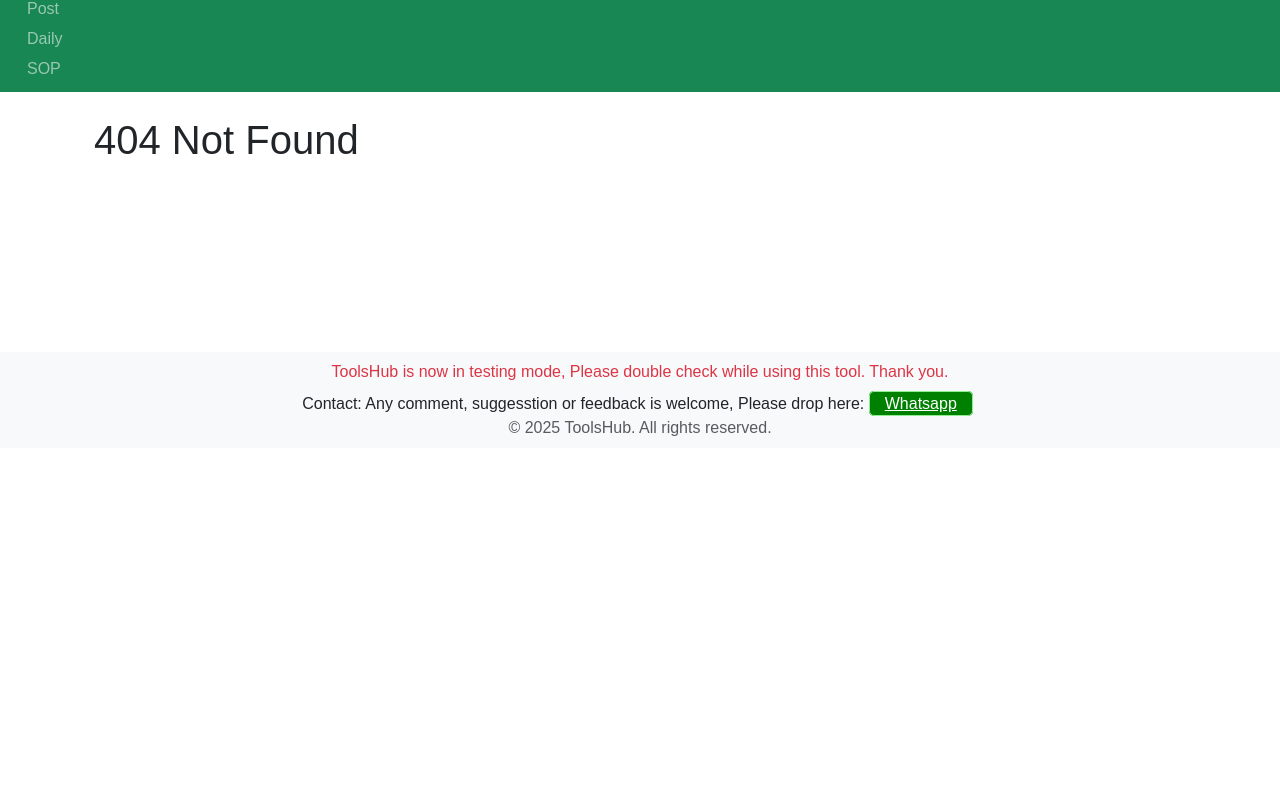
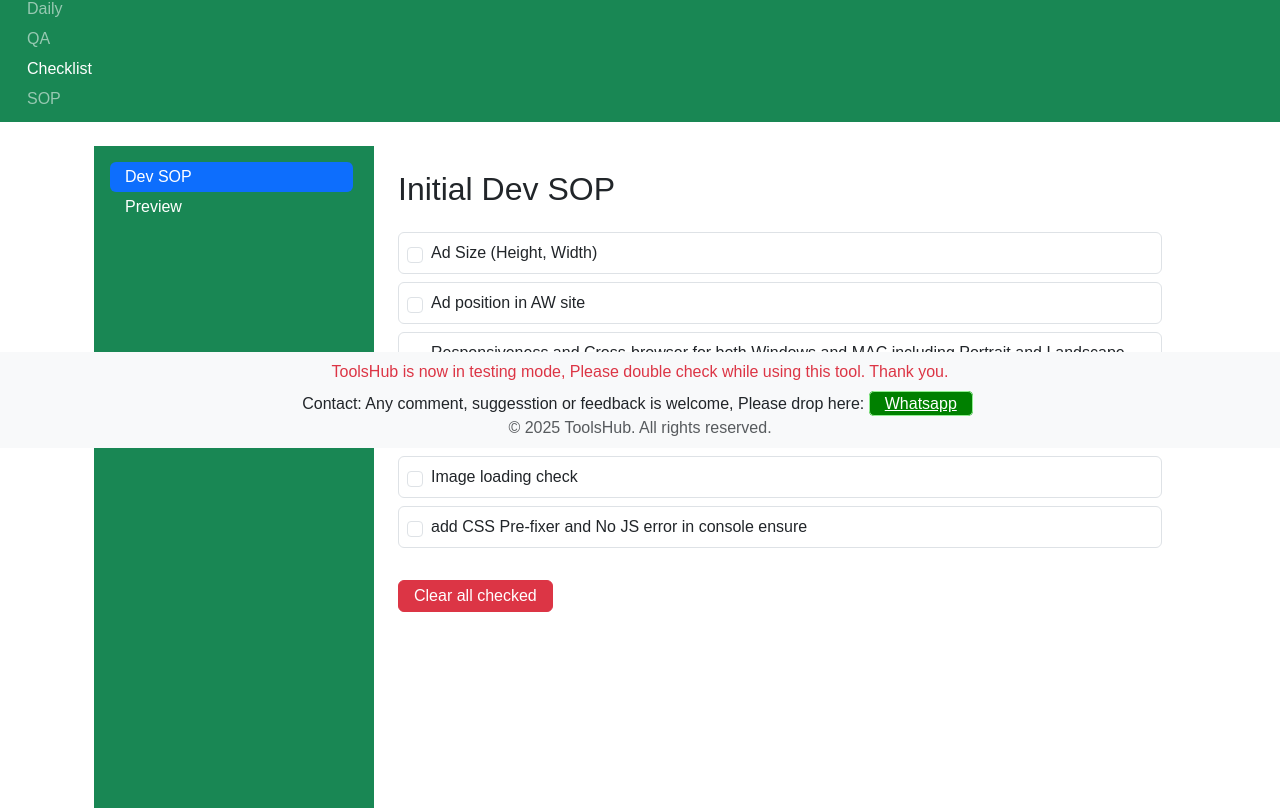
Before and after one commit to SEBPO-mujahidul-islam/toolshub, a React (Vite) app: page /checklist in a window 1280 px wide. Shown: the part 352-1160 px from the top of the page. Before the commit the page ends 800 px from the top, so only its background shows below. Built offline with nearby package versions, Linux system fonts and the light colour scheme.

Commit message:
added checklist page.

```diff
--- a/src/components/Navbar.tsx
+++ b/src/components/Navbar.tsx
@@ -11,10 +11,11 @@ export default function Navbar() {
     { path: "/Paths", label: "Paths" },
     { path: "/tabs", label: "Tabs" },
     { path: "/folders", label: "Folders" },
-    { path: "/qa", label: "QA" },
     { path: "/team", label: "Team" },
     { path: "/post", label: "Post" },
     { path: "/daily", label: "Daily" },
+    { path: "/qa", label: "QA" },
+    { path: "/checklist", label: "Checklist" },
     { path: "/sop", label: "SOP" },
 
   ];
--- /dev/null
+++ b/src/pages/Checklist.tsx
@@ -0,0 +1,123 @@
+import React, { useState } from 'react';
+import "bootstrap/dist/css/bootstrap.min.css";
+
+// This is the data structure for the SOP content
+const checkListContents = {
+  devSOP: {
+    title: 'Initial Dev SOP',
+    listItems: [
+      'Ad Size (Height, Width)',
+      'Ad position in AW site',
+      'Responsiveness and Cross-browser for both Windows and MAC including Portrait and Landscape view for all iPad and iPhone where applicable',
+      'Click tag',
+      'Image loading check',
+      'add CSS Pre-fixer and No JS error in console ensure'
+    ]
+  },
+  preview: {
+    title: 'Preview',
+    listItems: [
+      'City, Temperature, Icon as per client brief: Default (New York, F, any)',
+      'Removed another ads during the Screenshot and Screen recording only.',
+      'Sound is muted during screen recordings, and the standard duration is 15 seconds, though it can be extended based on the creative requirements.'
+    ]
+  },
+  // Add other SOP content here in the future
+};
+
+const Checklist: React.FC = () => {
+  const [activeContent, setActiveContent] = useState('devSOP');
+  const [checkedItems, setCheckedItems] = useState<{ [key: string]: boolean }>({});
+
+  const sidebarItems = [
+    { id: 'devSOP', label: 'Dev SOP' },
+    { id: 'preview', label: 'Preview' },
+    // Add other sidebar items here
+  ];
+
+  const handleItemClick = (item: string) => {
+    setCheckedItems(prev => ({
+      ...prev,
+      [item]: !prev[item],
+    }));
+  };
+
+  const handleClearAll = () => {
+    setCheckedItems({});
+  };
+
+  const renderContent = () => {
+    const content = checkListContents[activeContent as keyof typeof checkListContents];
+    if (!content) {
+      return <div>Select a menu item to view content.</div>;
+    }
+
+    return (
+      <div>
+        <h2 className="mb-4">{content.title}</h2>
+        <ul className="list-unstyled">
+          {content.listItems.map((item, index) => (
+            <li
+              key={index}
+              className="d-flex align-items-center p-2 mb-2 border rounded"
+              onClick={() => handleItemClick(item)}
+              style={{ cursor: 'pointer' }}
+            >
+              <input
+                className="form-check-input me-2"
+                type="checkbox"
+                id={`checkbox-${index}`}
+                checked={checkedItems[item] || false}
+                onChange={() => handleItemClick(item)}
+                style={{ pointerEvents: 'none' }}
+              />
+              <span
+                className="flex-grow-1"
+                style={{ textDecoration: checkedItems[item] ? 'line-through' : 'none' }}
+              >
+                {item}
+              </span>
+            </li>
+          ))}
+        </ul>
+        <button
+          className="btn btn-danger mt-3"
+          onClick={handleClearAll}
+        >
+          Clear all checked
+        </button>
+      </div>
+    );
+  };
+
+  return (
+    <div className="d-flex" style={{ height: '100vh' }}>
+      {/* Sidebar */}
+      <div className="d-flex flex-column flex-shrink-0 p-3 text-white bg-success position-fixed" style={{ width: '280px', height: '100vh' }}>
+        <ul className="nav nav-pills flex-column mb-auto">
+          {sidebarItems.map(item => (
+            <li className="nav-item" key={item.id}>
+              <a
+                href="#"
+                className={`nav-link text-white ${activeContent === item.id ? "active" : ""}`}
+                onClick={(e) => {
+                  e.preventDefault();
+                  setActiveContent(item.id);
+                }}
+              >
+                {item.label}
+              </a>
+            </li>
+          ))}
+        </ul>
+      </div>
+
+      {/* Content Area */}
+      <div className="flex-grow-1 p-4 overflow-auto" style={{ marginLeft: '280px' }}>
+        {renderContent()}
+      </div>
+    </div>
+  );
+};
+
+export default Checklist;
--- a/src/pages/Sop.tsx
+++ b/src/pages/Sop.tsx
@@ -1,113 +1,10 @@
-import React, { useState } from 'react';
-import "bootstrap/dist/css/bootstrap.min.css";
+// import React from "react";
 
-// This is the data structure for the SOP content
-const sopContents = {
-  devSOP: {
-    title: 'Initial Dev SOP',
-    listItems: [
-      'Ad Size (Height, Width)',
-      'Ad position in AW site',
-      'Responsiveness and Cross-browser for both Windows and MAC including Portrait and Landscape view for all iPad and iPhone where applicable',
-      'Click tag',
-      'Image loading check',
-      'add CSS Pre-fixer and No JS error in console ensure'
-    ]
-  },
-  preview: {
-    title: 'Preview',
-    listItems: [
-      'City, Temperature, Icon as per client brief: Default (New York, F, any)',
-      'Removed another ads during the Screenshot and Screen recording only.',
-      'Sound is muted during screen recordings, and the standard duration is 15 seconds, though it can be extended based on the creative requirements.'
-    ]
-  },
-  // Add other SOP content here in the future
-};
-
-const Sop: React.FC = () => {
-  const [activeContent, setActiveContent] = useState('devSOP');
-  const [checkedItems, setCheckedItems] = useState<{ [key: string]: boolean }>({});
-
-  const sidebarItems = [
-    { id: 'devSOP', label: 'Dev SOP' },
-    { id: 'preview', label: 'Preview' },
-    // Add other sidebar items here
-  ];
-
-  const handleItemClick = (item: string) => {
-    setCheckedItems(prev => ({
-      ...prev,
-      [item]: !prev[item],
-    }));
-  };
-
-  const renderContent = () => {
-    const content = sopContents[activeContent as keyof typeof sopContents];
-    if (!content) {
-      return <div>Select a menu item to view content.</div>;
-    }
-
-    return (
-      <div>
-        <h2 className="mb-4">{content.title}</h2>
-        <ul className="list-unstyled">
-          {content.listItems.map((item, index) => (
-            <li
-              key={index}
-              className="d-flex align-items-center p-2 mb-2 border rounded"
-              onClick={() => handleItemClick(item)}
-              style={{ cursor: 'pointer' }}
-            >
-              <input
-                className="form-check-input me-2"
-                type="checkbox"
-                id={`checkbox-${index}`}
-                checked={checkedItems[item] || false}
-                onChange={() => handleItemClick(item)}
-                style={{ pointerEvents: 'none' }}
-              />
-              <span
-                className="flex-grow-1"
-                style={{ textDecoration: checkedItems[item] ? 'line-through' : 'none' }}
-              >
-                {item}
-              </span>
-            </li>
-          ))}
-        </ul>
-      </div>
-    );
-  };
-
-  return (
-    <div className="d-flex" style={{ height: '100vh' }}>
-      {/* Sidebar */}
-      <div className="d-flex flex-column flex-shrink-0 p-3 text-white bg-success position-fixed" style={{ width: '280px', height: '100vh' }}>
-        <ul className="nav nav-pills flex-column mb-auto">
-          {sidebarItems.map(item => (
-            <li className="nav-item" key={item.id}>
-              <a
-                href="#"
-                className={`nav-link text-white ${activeContent === item.id ? "active" : ""}`}
-                onClick={(e) => {
-                  e.preventDefault();
-                  setActiveContent(item.id);
-                }}
-              >
-                {item.label}
-              </a>
-            </li>
-          ))}
-        </ul>
-      </div>
-
-      {/* Content Area */}
-      <div className="flex-grow-1 p-4 overflow-auto" style={{ marginLeft: '280px' }}>
-        {renderContent()}
-      </div>
+const Sop = () => (
+    <div>
+      <h1>SOP Page</h1>
+      <p>Comming Soon...</p>
     </div>
   );
-};
 
-export default Sop;
+  export default Sop;
--- a/src/routes.tsx
+++ b/src/routes.tsx
@@ -16,6 +16,7 @@ import Team from './pages/Teams';
 import Codes from './pages/Codes';
 import Daily from './pages/Daily';
 import Sop from './pages/Sop';
+import Checklist from './pages/Checklist';
 
 export default function AppRoutes() {
   return (
@@ -26,15 +27,16 @@ export default function AppRoutes() {
       <Route path="/creatives" element={<Creatives />} />
       <Route path="/ImgNames" element={<ImgNames />} />
       <Route path="/ss-sr" element={<SSandSR />} />
-      <Route path="/Paths" element={<Paths />} />
+      <Route path="/paths" element={<Paths />} />
       <Route path="/images" element={<Images />} />
-      <Route path="/TabsPage" element={<TabsPage />} />
-      <Route path="/TabsPage" element={<About />} />
-      <Route path="/TabsPage" element={<FolderPage />} />
+      <Route path="/tabsPage" element={<TabsPage />} />
+      <Route path="/tabsPage" element={<About />} />
+      <Route path="/tabsPage" element={<FolderPage />} />
       <Route path="/qa" element={<QA />} />
       <Route path="/team" element={<Team />} />
       <Route path="/post" element={<Post />} />
-      <Route path="/Daily" element={<Daily />} />
+      <Route path="/daily" element={<Daily />} />
+      <Route path="/checklist" element={<Checklist />} />
       <Route path="/sop" element={<Sop />} />
       <Route path="*" element={<h1>404 Not Found</h1>} />
     </Routes>
```
